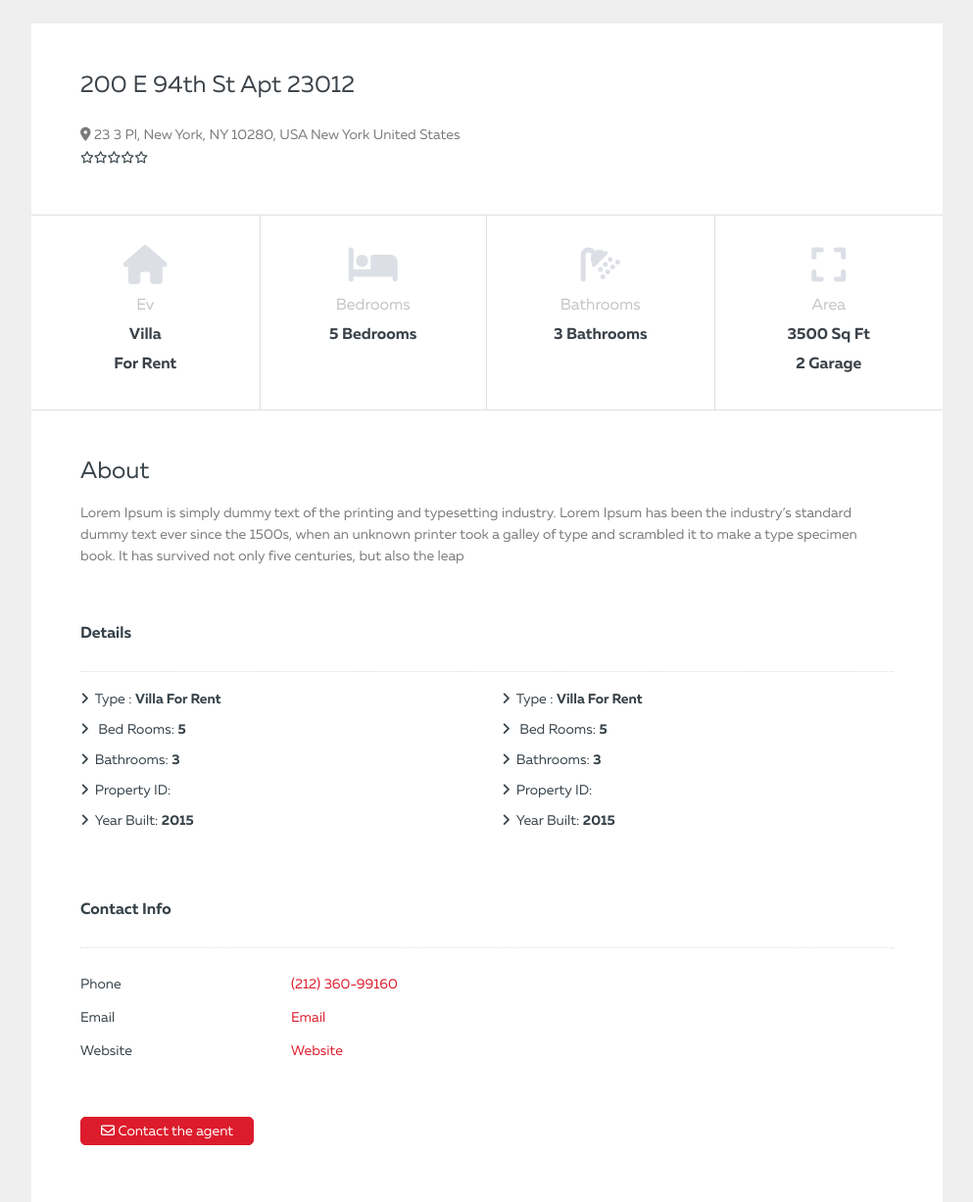
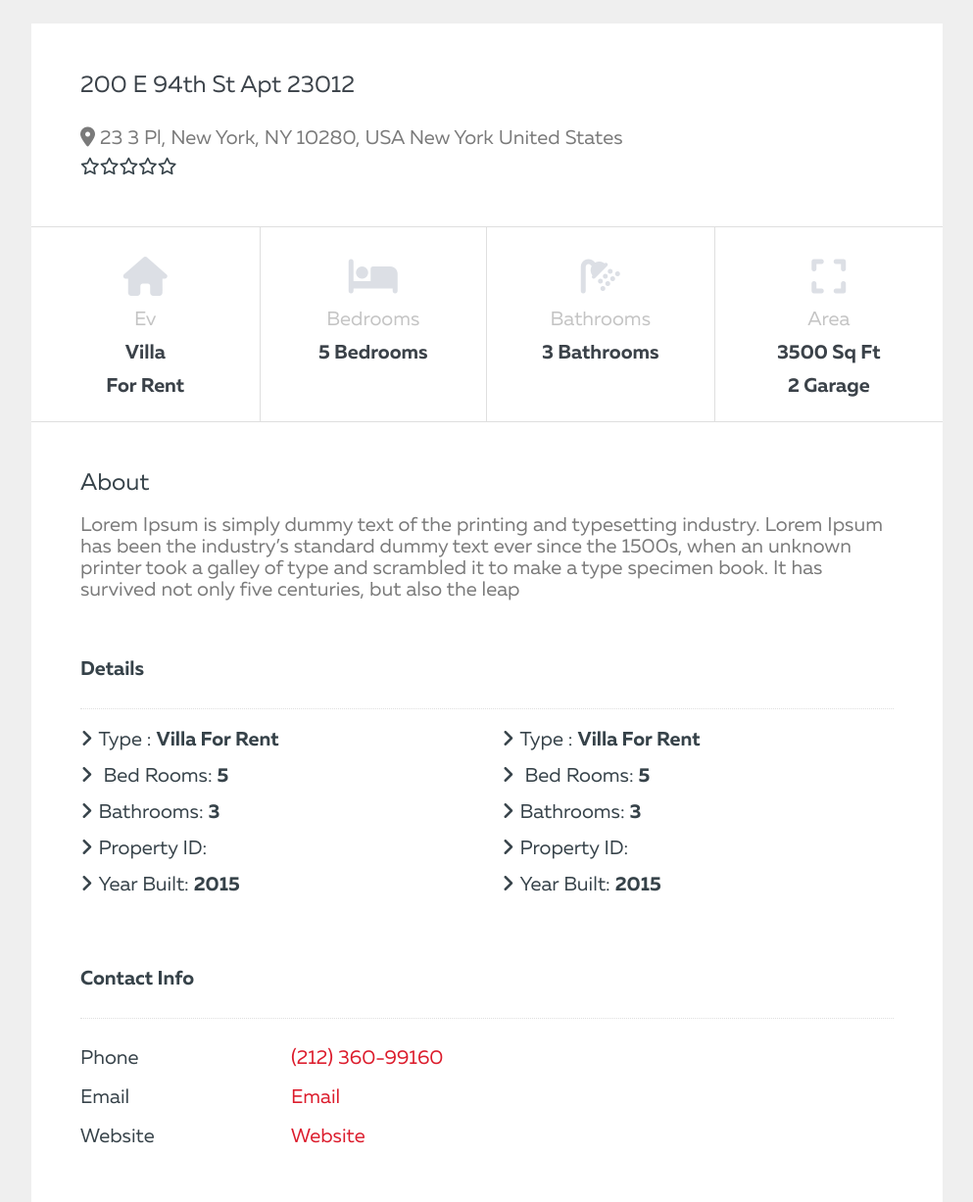
Before and after one commit to Ensar2318/onemoerid, a plain HTML site: page real-estate-detail.html in a window 1280 px wide. Shown: the part 500-1727 px from the top of the page at 98% size, without its empty margins (143-1136 px from the left). Drawn offline with Linux system fonts and the light colour scheme.

Commit message:
real-estate-detail-contentqwewq

```diff
--- a/assets/scss/6-pages/_experience-detail.scss
+++ b/assets/scss/6-pages/_experience-detail.scss
@@ -64,8 +64,6 @@
         }
         h1 {
             font-size: 24px;
-            padding-top: 60px;
-            padding-bottom: 20px;
         }
     }
 }
--- a/assets/scss/6-pages/_real-estate.scss
+++ b/assets/scss/6-pages/_real-estate.scss
@@ -160,7 +160,7 @@
                         align-items: center;
                         gap: 10px;
                         span {
-                            font-size: 14px;
+                            font-size: 20px;
                         }
                     }
                 }
@@ -212,12 +212,12 @@
             margin-bottom: 30px;
         }
         .addres {
-            font-size: 14px;
+            font-size: 20px;
             color: #7a7a7a;
             margin-bottom: 10px;
         }
         .stars {
-            font-size: 14px;
+            font-size: 20px;
         }
     }
     .types-wrap {
@@ -247,11 +247,11 @@
             }
             .type {
                 color: #c4c4c4;
-                font-size: 16px;
+                font-size: 20px;
             }
             .name {
                 font-weight: 600;
-                font-size: 16px;
+                font-size: 20px;
                 color: #3b4249;
             }
         }
@@ -263,13 +263,13 @@
             padding-bottom: 20px;
         }
         .desc {
-            font-size: 14px;
+            font-size: 20px;
             line-height: 22px;
             color: #7a7a7a;
             padding-bottom: 60px;
         }
         .subtitle {
-            font-size: 16px;
+            font-size: 20px;
             padding-bottom: 30px;
             border-bottom: dotted 1px #dfdfdf;
             font-weight: 600;
@@ -293,7 +293,7 @@
                         font-weight: 900;
                         padding-right: 6px;
                     }
-                    font-size: 14px;
+                    font-size: 20px;
                     margin-bottom: 16px;
                 }
             }
--- a/real-estate-detail.html
+++ b/real-estate-detail.html
@@ -224,21 +224,21 @@
                             <h6 class="subtitle">Contact Info</h6>
                             <div class="row mt-4">
                                 <div class="col-3">
-                                    <ol class="fs-xs-14 d-flex flex-column gap-xs-20" style="list-style: none;">
+                                    <ol class="fs-xs-20 d-flex flex-column gap-xs-20" style="list-style: none;">
                                         <li>Phone</li>
                                         <li>Email</li>
                                         <li>Website</li>
                                     </ol>
                                 </div>
                                 <div class="col-3">
-                                    <ol class="fs-xs-14 d-flex flex-column gap-xs-20" style="list-style: none;">
+                                    <ol class="fs-xs-20 d-flex flex-column gap-xs-20" style="list-style: none;">
                                         <li><a class="text-primary" href="">(212) 360-99160</a></li>
                                         <li><a class="text-primary" href="">Email</a></li>
                                         <li><a class="text-primary" href="">Website</a></li>
                                     </ol>
                                 </div>
                             </div>
-                            <a href="" class="btn-primary-v2 sm fs-sm mt-5" style="border-radius: 5px;"><i
+                            <a href="" class="btn-primary-v2 sm  mt-5" style="border-radius: 5px;"><i
                                     class="far fa-envelope"></i>
                                 Contact the
                                 agent</a>
```
Also changed, not shown: assets/css/main.css, 1 other file.
